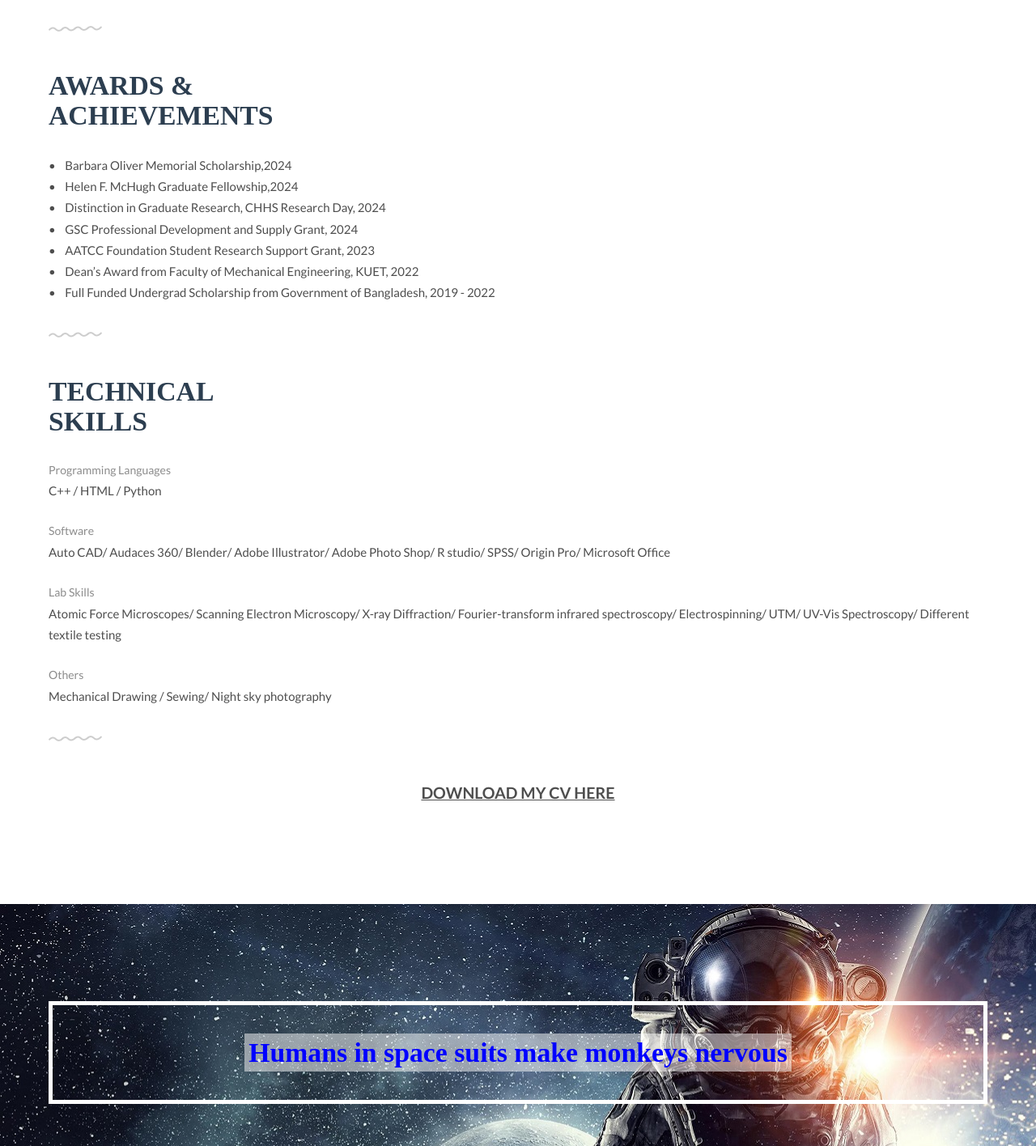
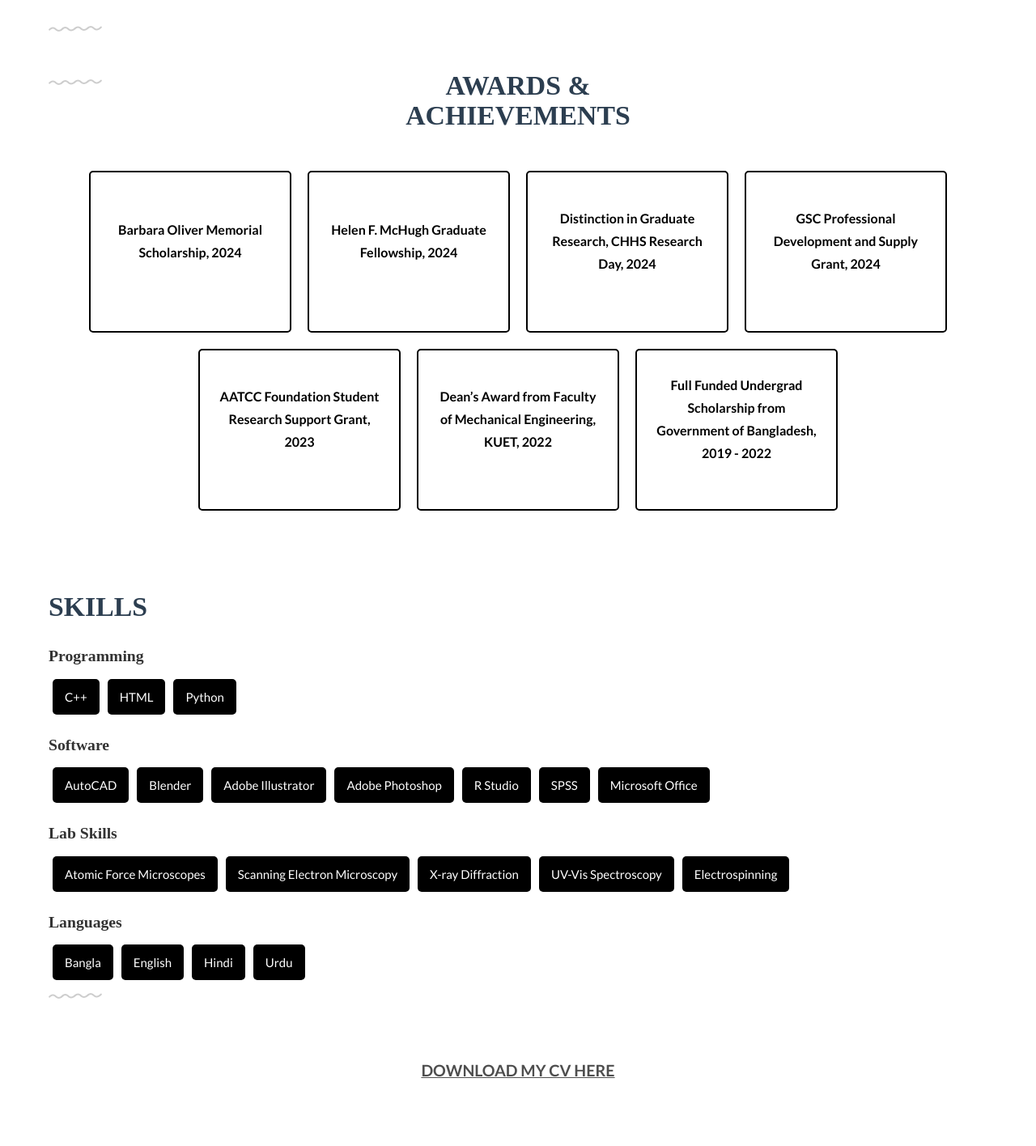
Before and after one commit to Naimul-Hasan/portfolio, a plain HTML site: page index.html in a window 1280 px wide. Shown: the part 8503-9919 px from the top of the page at 81% size. Drawn offline with Linux system fonts and the light colour scheme.

Commit message:
index.html

```diff
--- a/index.html
+++ b/index.html
@@ -512,45 +512,85 @@ I hold a Bachelor's degree in Textile Engineering from Khulna University of Engi
 
 <!-- Award & Achievements -->
 <div class="award section second" id="achievements" style="padding-top: 180px; margin-top: -180px;">
-	<div class="container">
-		<h1>Awards &amp;<br>Achievements</h1>
-		<ul class="award-list list-flat">
-			<p>
-				•   &nbsp&nbsp Barbara Oliver Memorial Scholarship,2024 <br>
-				•	&nbsp&nbsp Helen F. McHugh Graduate Fellowship,2024 <br>
-				•	&nbsp&nbsp Distinction in Graduate Research, CHHS Research Day, 2024 <br>
-				•   &nbsp&nbsp GSC Professional Development and Supply Grant, 2024	<br>
-				•   &nbsp&nbsp AATCC Foundation Student Research Support Grant, 2023	<br>
-				•	&nbsp&nbsp Dean’s Award from Faculty of Mechanical Engineering, KUET, 2022 <br>
-				•	&nbsp&nbsp Full Funded Undergrad Scholarship from Government of Bangladesh, 2019 - 2022 <br>
-			</p>
+	<div class="container" style="display: flex; flex-wrap: wrap; justify-content: center;">
+        <h1 style="text-align: center; width: 100%; margin-bottom: 40px;">Awards &amp;<br>Achievements</h1>
 
-		</ul>
+        <div style="flex: 0 0 250px; margin: 10px; padding: 20px; background-color: rgba(255, 255, 255, 0.5); border: 2px solid black; border-radius: 5px; height: 200px; display: flex; align-items: center; justify-content: center;">
+            <p style="font-weight: bold; font-size: 16px; color: black; text-align: center;">Barbara Oliver Memorial Scholarship, 2024</p>
+        </div>
 
-	</div>
+        <div style="flex: 0 0 250px; margin: 10px; padding: 20px; background-color: rgba(255, 255, 255, 0.5); border: 2px solid black; border-radius: 5px; height: 200px; display: flex; align-items: center; justify-content: center;">
+            <p style="font-weight: bold; font-size: 16px; color: black; text-align: center;">Helen F. McHugh Graduate Fellowship, 2024</p>
+        </div>
+
+        <div style="flex: 0 0 250px; margin: 10px; padding: 20px; background-color: rgba(255, 255, 255, 0.5); border: 2px solid black; border-radius: 5px; height: 200px; display: flex; align-items: center; justify-content: center;">
+            <p style="font-weight: bold; font-size: 16px; color: black; text-align: center;">Distinction in Graduate Research, CHHS Research Day, 2024</p>
+        </div>
+
+        <div style="flex: 0 0 250px; margin: 10px; padding: 20px; background-color: rgba(255, 255, 255, 0.5); border: 2px solid black; border-radius: 5px; height: 200px; display: flex; align-items: center; justify-content: center;">
+            <p style="font-weight: bold; font-size: 16px; color: black; text-align: center;">GSC Professional Development and Supply Grant, 2024</p>
+        </div>
+
+        <div style="flex: 0 0 250px; margin: 10px; padding: 20px; background-color: rgba(255, 255, 255, 0.5); border: 2px solid black; border-radius: 5px; height: 200px; display: flex; align-items: center; justify-content: center;">
+            <p style="font-weight: bold; font-size: 16px; color: black; text-align: center;">AATCC Foundation Student Research Support Grant, 2023</p>
+        </div>
+
+        <div style="flex: 0 0 250px; margin: 10px; padding: 20px; background-color: rgba(255, 255, 255, 0.5); border: 2px solid black; border-radius: 5px; height: 200px; display: flex; align-items: center; justify-content: center;">
+            <p style="font-weight: bold; font-size: 16px; color: black; text-align: center;">Dean’s Award from Faculty of Mechanical Engineering, KUET, 2022</p>
+        </div>
+
+        <div style="flex: 0 0 250px; margin: 10px; padding: 20px; background-color: rgba(255, 255, 255, 0.5); border: 2px solid black; border-radius: 5px; height: 200px; display: flex; align-items: center; justify-content: center;">
+            <p style="font-weight: bold; font-size: 16px; color: black; text-align: center;">Full Funded Undergrad Scholarship from Government of Bangladesh, 2019 - 2022</p>
+        </div>
+    </div>
 </div>
 
 	<!-- Technical Skills -->
 	<div class="skills section second" id="skills" style="padding-top: 180px; margin-top: -180px;">
 		<div class="container">
-			<h1>Technical<br>Skills</h1>
-			<ul class="skill-list list-flat">
-				<li>Programming Languages</li>
-				<li>C++ / HTML / Python </li>
-			</ul>
-			<ul class="skill-list list-flat">
-				<li>Software</li>
-				<li>Auto CAD/ Audaces 360/ Blender/ Adobe Illustrator/ Adobe Photo Shop/ R studio/ SPSS/ Origin
-					Pro/ Microsoft Office</li>
-			</ul>
-			<ul class="skill-list list-flat">
-				<li>Lab Skills</li>
-				<li>Atomic Force Microscopes/ Scanning Electron Microscopy/ X-ray Diffraction/ Fourier-transform infrared spectroscopy/ Electrospinning/ UTM/ UV-Vis Spectroscopy/  Different textile testing </li>
-			</ul>
-			<ul class="skill-list list-flat">
-				<li>Others</li>
-				<li>Mechanical Drawing / Sewing/ Night sky photography </li>
-			</ul>
+			<h1>Skills</h1>
+			<div style="margin-bottom: 20px;">
+            <h3 style="margin-bottom: 10px;">Programming</h3>
+            <div style="display: flex; flex-wrap: wrap;">
+                <span style="background-color: black; color: white; padding: 10px 15px; margin: 5px; border-radius: 5px;">C++</span>
+                <span style="background-color: black; color: white; padding: 10px 15px; margin: 5px; border-radius: 5px;">HTML</span>
+                <span style="background-color: black; color: white; padding: 10px 15px; margin: 5px; border-radius: 5px;">Python</span>
+            </div>
+        </div>
+
+        <div style="margin-bottom: 20px;">
+            <h3 style="margin-bottom: 10px;">Software</h3>
+            <div style="display: flex; flex-wrap: wrap;">
+                <span style="background-color: black; color: white; padding: 10px 15px; margin: 5px; border-radius: 5px;">AutoCAD</span>
+                <span style="background-color: black; color: white; padding: 10px 15px; margin: 5px; border-radius: 5px;">Blender</span>
+                <span style="background-color: black; color: white; padding: 10px 15px; margin: 5px; border-radius: 5px;">Adobe Illustrator</span>
+                <span style="background-color: black; color: white; padding: 10px 15px; margin: 5px; border-radius: 5px;">Adobe Photoshop</span>
+                <span style="background-color: black; color: white; padding: 10px 15px; margin: 5px; border-radius: 5px;">R Studio</span>
+                <span style="background-color: black; color: white; padding: 10px 15px; margin: 5px; border-radius: 5px;">SPSS</span>
+                <span style="background-color: black; color: white; padding: 10px 15px; margin: 5px; border-radius: 5px;">Microsoft Office</span>
+            </div>
+        </div>
+
+        <div style="margin-bottom: 20px;">
+            <h3 style="margin-bottom: 10px;">Lab Skills</h3>
+            <div style="display: flex; flex-wrap: wrap;">
+                <span style="background-color: black; color: white; padding: 10px 15px; margin: 5px; border-radius: 5px;">Atomic Force Microscopes</span>
+                <span style="background-color: black; color: white; padding: 10px 15px; margin: 5px; border-radius: 5px;">Scanning Electron Microscopy</span>
+                <span style="background-color: black; color: white; padding: 10px 15px; margin: 5px; border-radius: 5px;">X-ray Diffraction</span>
+                <span style="background-color: black; color: white; padding: 10px 15px; margin: 5px; border-radius: 5px;">UV-Vis Spectroscopy</span>
+                <span style="background-color: black; color: white; padding: 10px 15px; margin: 5px; border-radius: 5px;">Electrospinning</span>
+            </div>
+        </div>
+
+        <div>
+            <h3 style="margin-bottom: 10px;">Languages</h3>
+            <div style="display: flex; flex-wrap: wrap;">
+                <span style="background-color: black; color: white; padding: 10px 15px; margin: 5px; border-radius: 5px;">Bangla</span>
+                <span style="background-color: black; color: white; padding: 10px 15px; margin: 5px; border-radius: 5px;">English</span>
+                <span style="background-color: black; color: white; padding: 10px 15px; margin: 5px; border-radius: 5px;">Hindi</span>
+                <span style="background-color: black; color: white; padding: 10px 15px; margin: 5px; border-radius: 5px;">Urdu</span>
+            </div>
+        </div>
 		</div>
 	</div>
 
```
